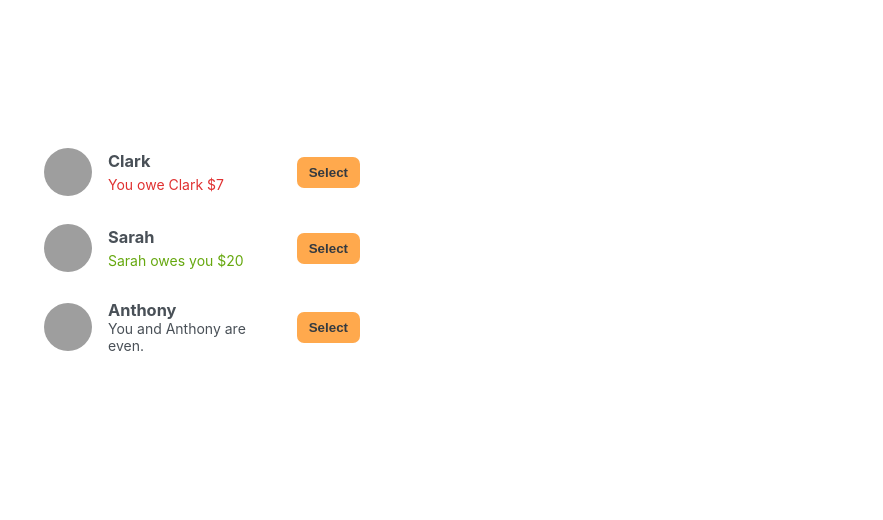
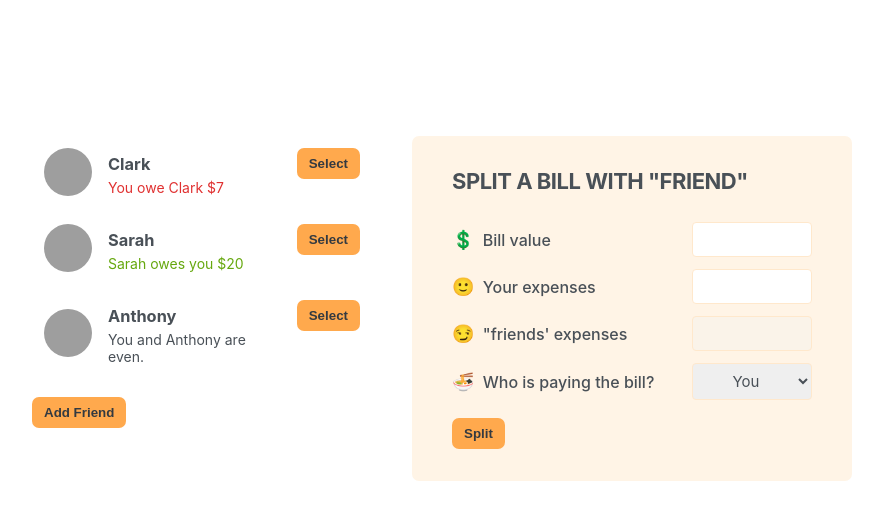
Before and after one commit to BeckieMorton/eat-n-split, a React (Create React App) app: page / in a window 1280 px wide. Shown: the top 520 px of the page, without its empty margins (198-1081 px from the left). Built offline with nearby package versions, Linux system fonts and the light colour scheme; grey boxes are pictures that could not be loaded.

Commit message:
add friend and split bill

```diff
--- a/src/App.js
+++ b/src/App.js
@@ -1,7 +1,10 @@
-import React from "react";
+import { useState } from "react";
 import { FriendsList } from "./Components/FriendsList";
 
 import "./index.css";
+import { AddNewFriend } from "./Components/AddNewFriend";
+import { Button } from "./Components/UI/Button";
+import { Split } from "./Components/Split";
 
 //array of objects
 const initialFriends = [
@@ -26,11 +29,25 @@ const initialFriends = [
 ];
 
 export const App = () => {
+  const [showAddFriend, setShowAddFriend] = useState(false);
+
+  const handleClick = () => {
+    //setShowAddFriend(!showAddFriend);
+    //works the above way but we should do it with an anonymous callback function instead
+    setShowAddFriend((show) => !show);
+  };
+
   return (
     <div className="app">
       <div className="sidebar">
         <FriendsList initialFriends={initialFriends} />
+        {showAddFriend && <AddNewFriend />}
+
+        <Button onClick={handleClick}>
+          {showAddFriend ? "Close" : "Add Friend"}
+        </Button>
       </div>
+      <Split />
     </div>
   );
 };
--- a/src/Components/AddNewFriend.jsx
+++ b/src/Components/AddNewFriend.jsx
@@ -0,0 +1,15 @@
+import { Button } from "./UI/Button";
+
+export const AddNewFriend = () => {
+  return (
+    <form className="from-add-friend">
+      <label>👩🏼‍🤝‍🧑🏾 Friend's name</label>
+      <input type="text" />
+
+      <label>👩🏼 Image URL</label>
+      <input type="text" />
+
+      <Button>Add</Button>
+    </form>
+  );
+};
--- a/src/Components/Friend.jsx
+++ b/src/Components/Friend.jsx
@@ -1,4 +1,5 @@
 import React from "react";
+import { Button } from "./UI/Button";
 
 export const Friend = ({ friend }) => {
   return (
@@ -19,7 +20,7 @@ export const Friend = ({ friend }) => {
       )}
       {friend.balance === 0 && <p>You and {friend.name} are even.</p>}
 
-      <button className="button">Select</button>
+      <Button>Select</Button>
     </li>
   );
 };
--- a/src/Components/Split.jsx
+++ b/src/Components/Split.jsx
@@ -0,0 +1,26 @@
+import { Button } from "./UI/Button";
+
+export const Split = () => {
+  return (
+    <form className="form-split-bill">
+      <h2>Split a bill with "friend"</h2>
+
+      <label>💲 Bill value</label>
+      <input type="text" />
+
+      <label>🙂 Your expenses</label>
+      <input type="text" />
+
+      <label>😏 "friends' expenses</label>
+      <input type="text" disabled />
+
+      <label>🍜 Who is paying the bill?</label>
+      <select>
+        <option value="user">You</option>
+        <option value="friend">Friend</option>
+      </select>
+
+      <Button>Split</Button>
+    </form>
+  );
+};
--- /dev/null
+++ b/src/Components/UI/Button.jsx
@@ -0,0 +1,9 @@
+export const Button = ({ children, onClick }) => {
+  return (
+    <div>
+      <button className="button" onClick={onClick}>
+        {children}
+      </button>
+    </div>
+  );
+};
```
